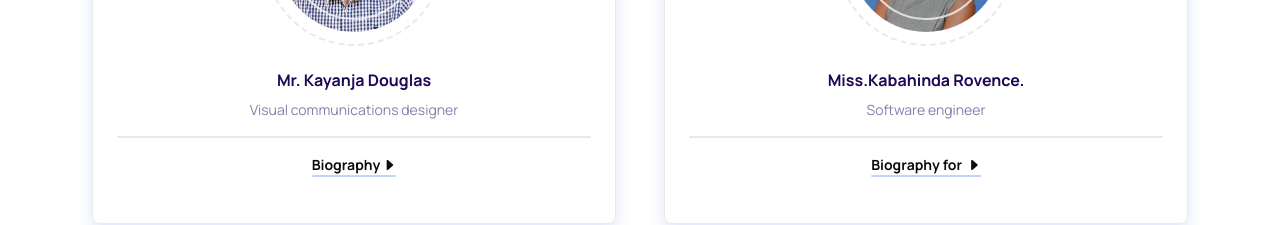
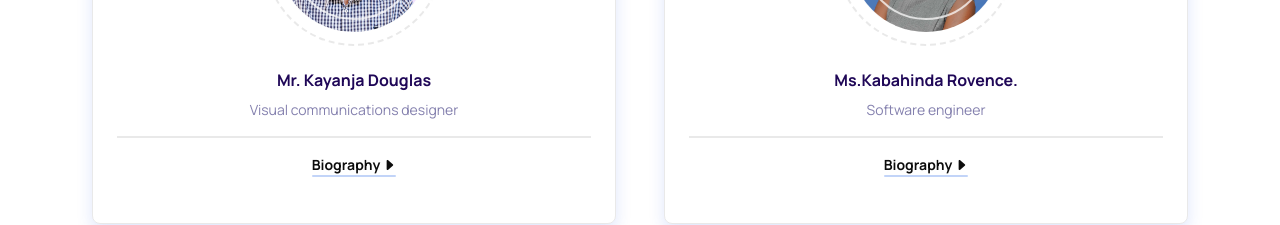
Before and after one commit to Kabahindarovence13/art-and-the-brain, a React (Create React App) app: page /mentee in a window 1280 px wide. Shown: the part 654-879 px from the top of the page. Built offline with nearby package versions, Linux system fonts and the light colour scheme.

Commit message:
home page updates

```diff
--- a/src/components/faq/FaqOne.js
+++ b/src/components/faq/FaqOne.js
@@ -18,10 +18,10 @@ export default function FAQOne(props) {
                                         How to donate?
                                     </Accordion.Header>
                                       <Accordion.Body>
-                                       Bank A/C Number: 32000000100, A/C Name: Amanda Tumusiime, Bank: Stabnic bank, Branch:Makerere
+                                    You can send in your donations to the phone numbers below all in names of Amanda Tumusiime
                                     </Accordion.Body>
                                     <Accordion.Body>
-                                     Mobile money: 0782 884420 <b>OR</b> 0759 907007 in the names of Amanda Tumusiime
+                                     Mtn: 0782 884420 <b>OR</b> Airtel: 0759 907007
                                     </Accordion.Body>
                                 </Accordion.Item>
 
--- a/src/data/team/team-member.json
+++ b/src/data/team/team-member.json
@@ -10,10 +10,10 @@
     {
         "id": 5,
         "memberImage": "assets/img/bg-img/19.jpg",
-        "memberName": "Miss.Kabahinda Rovence.",
+        "memberName": "Ms.Kabahinda Rovence.",
         "designation": "Software engineer",
         "contactUrl": "#",
-        "contactText": "Biography for "
+        "contactText": "Biography"
     },
     {
         "id": 6,
```
